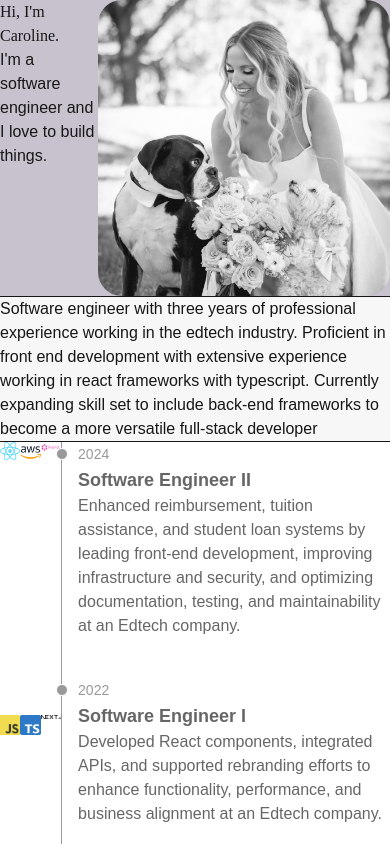
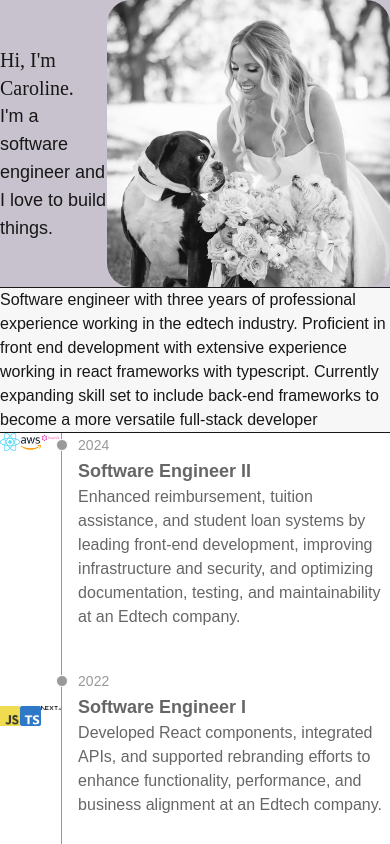
Before and after one commit to carolineshowscode/caroline-shows-website, a Next.js app: page / in a window 390 px wide. Shown: the top 844 px of the page. Built offline with nearby package versions, Linux system fonts and the light colour scheme; a web font is replaced by a local one.

Commit message:
modifications to mobile layout

```diff
--- a/src/app/layout.tsx
+++ b/src/app/layout.tsx
@@ -1,14 +1,9 @@
 import type { Metadata } from "next";
-import { Geist, Geist_Mono, Playwrite_IN } from "next/font/google";
+import { Geist, Playwrite_IN } from "next/font/google";
 import "./globals.css";
 
 const geistSans = Geist({
   variable: "--font-geist-sans",
-  subsets: ["latin"],
-});
-
-const geistMono = Geist_Mono({
-  variable: "--font-geist-mono",
   subsets: ["latin"],
 });
 
@@ -33,7 +28,7 @@ export default function RootLayout({
         <meta name="viewport" content="width=device-width, initial-scale=1.0" />
       </head>
       <body
-        className={`${geistSans.variable} ${geistMono.variable} antialiased`}
+        // className={`${geistSans.className} antialiased`}
       >
         {children}
       </body>
--- a/src/app/page.tsx
+++ b/src/app/page.tsx
@@ -3,9 +3,9 @@ import Image from 'next/image';
 export default function Home() {
   return (
     <div className='flex flex-col'>
-      <div className='flex border-b bg-primary'>
-        <div className='grow'>
-          <h1 className='font-playwrite'>Hi, I'm Caroline.</h1>
+      <div className='flex items-center justify-between border-b bg-primary'>
+        <div className='text-lg'>
+          <h1 className='font-playwrite text-xl sm:text-5xl'>Hi, I'm Caroline.</h1>
           <p> I'm a software engineer and I love to build things. </p>
         </div>
         <div>
--- a/tailwind.config.ts
+++ b/tailwind.config.ts
@@ -28,6 +28,7 @@ export default {
       },
       fontFamily: {
         playwrite: ['Playwrite IN', 'serif'],
+        geist: ['Geist', 'sans-serif'],
       },
     },
   },
```
